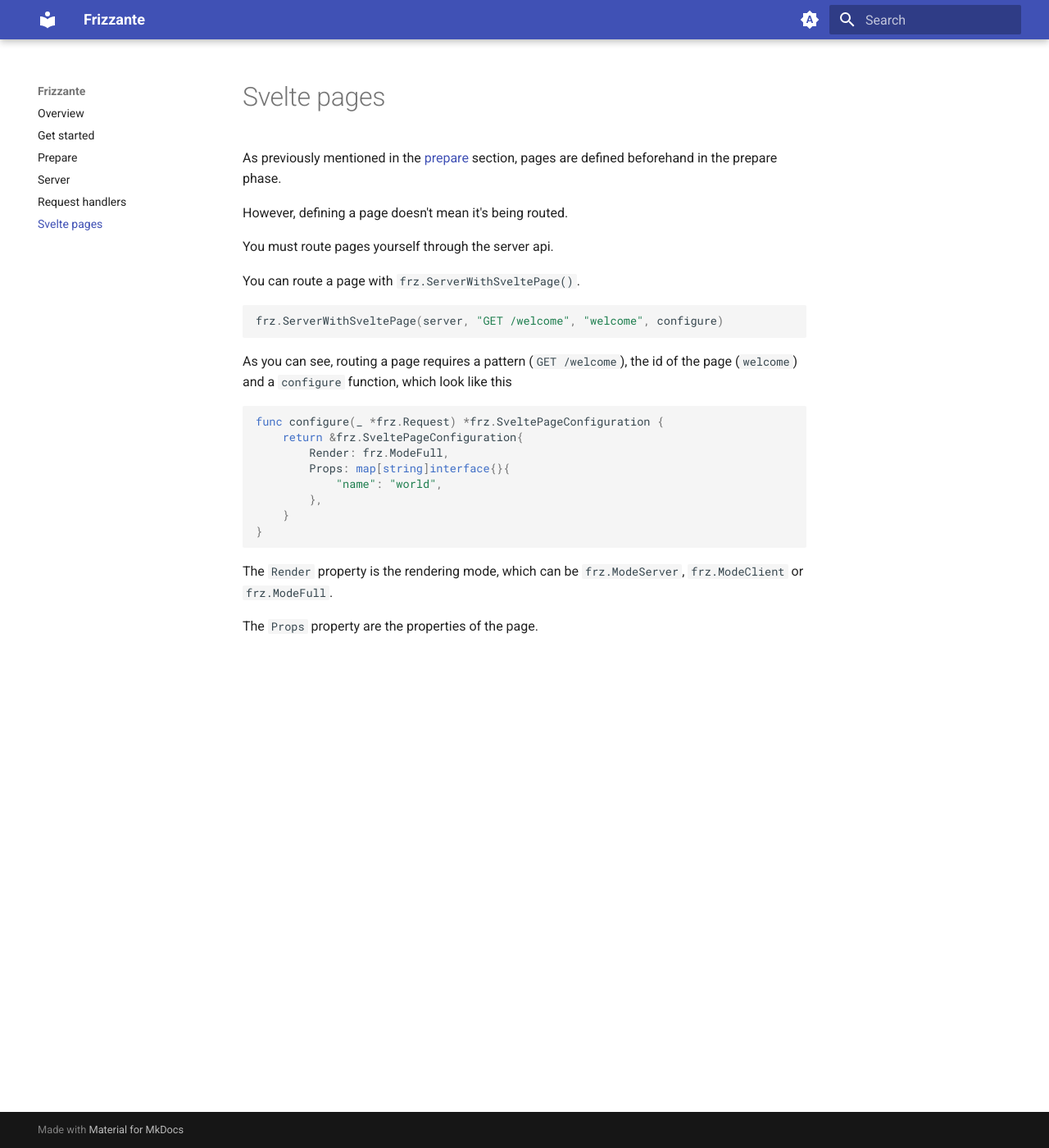
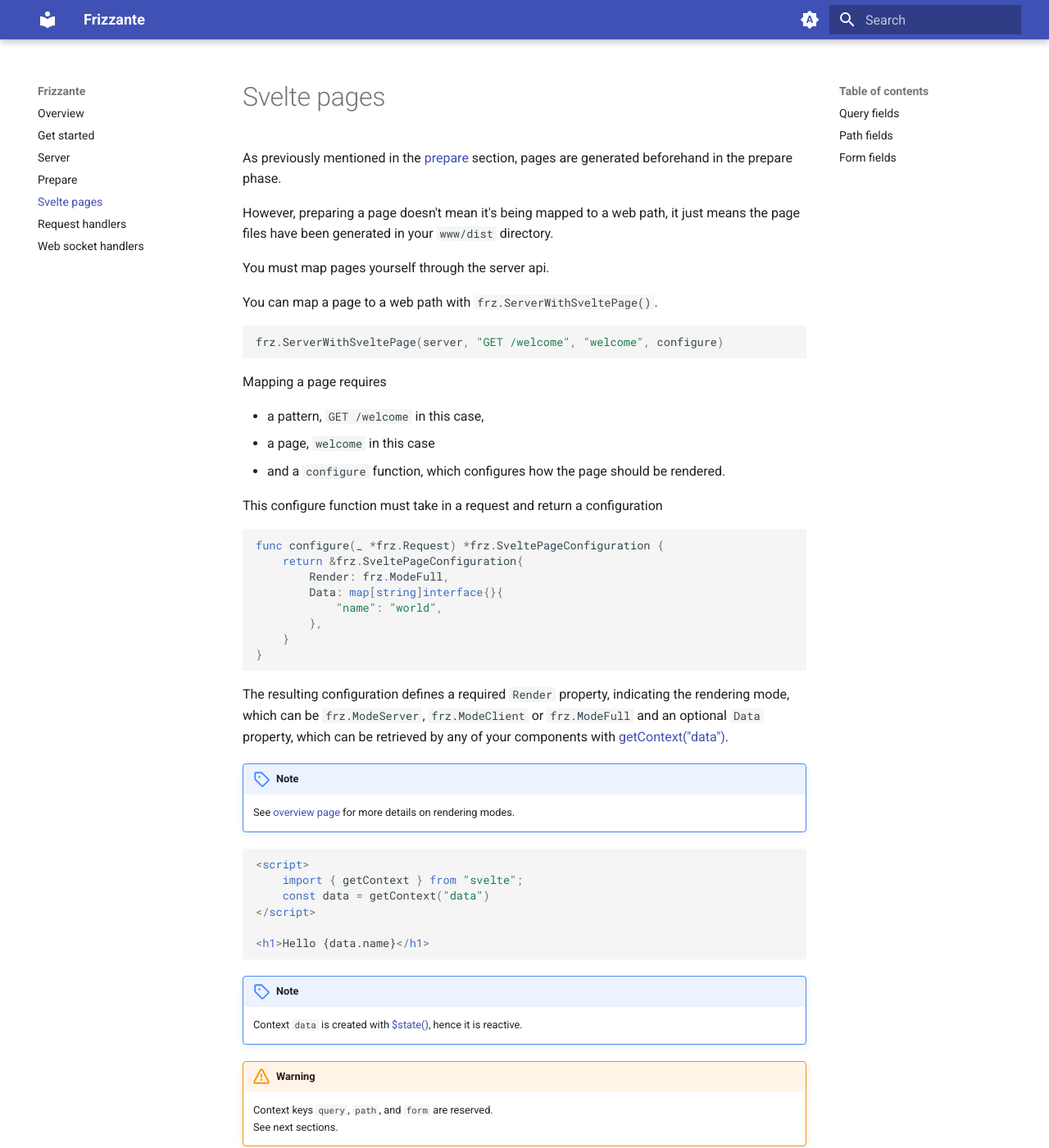
Before and after one commit to razshare/frizzante-docs, an MkDocs documentation site: the page built from docs/svelte-pages.md, in a window 1280 px wide and 1400 px high. Shown: the whole window at 82% size. Built offline with MkDocs 1.6.1 and Material for MkDocs 9.7.7, drawn with Linux system fonts in a browser that asks for light colours; some of the changed text lies outside the part shown.

Commit message:
chore(docs): adding web sockets page and improving prepare, request-handlers and svelte-pages.

````diff
--- a/docs/svelte-pages.md
+++ b/docs/svelte-pages.md
@@ -1,28 +1,106 @@
-As previously mentioned in the [prepare](./prepare.md) section, pages are defined beforehand in the prepare phase.
+As previously mentioned in the [prepare](./prepare.md) section, pages are generated beforehand in the prepare phase.
 
-However, defining a page doesn't mean it's being routed.
+However, preparing a page doesn't mean it's being mapped to a web path,
+it just means the page files have been generated in your `www/dist` directory.
 
-You must route pages yourself through the server api.
+You must map pages yourself through the server api.
 
-You can route a page with `frz.ServerWithSveltePage()`.
+You can map a page to a web path with `frz.ServerWithSveltePage()`.
 
 ```go
 frz.ServerWithSveltePage(server, "GET /welcome", "welcome", configure)
 ```
 
-As you can see, routing a page requires a pattern (`GET /welcome`), the id of the page (`welcome`) and a `configure` function, which look like this
+Mapping a page requires
+
+- a pattern, `GET /welcome` in this case,
+- a page, `welcome` in this case
+- and a `configure` function, which configures how the page should be rendered.
+
+This configure function must take in a request and return a configuration
 
 ```go
 func configure(_ *frz.Request) *frz.SveltePageConfiguration {
 	return &frz.SveltePageConfiguration{
 		Render: frz.ModeFull,
-		Props: map[string]interface{}{
+		Data: map[string]interface{}{
 			"name": "world",
 		},
 	}
 }
 ```
 
-The `Render` property is the rendering mode, which can be `frz.ModeServer`, `frz.ModeClient` or `frz.ModeFull`.
+The resulting configuration defines a required `Render` property, indicating the rendering mode,
+which can be `frz.ModeServer`, `frz.ModeClient` or `frz.ModeFull`
+and an optional `Data` property, which can be retrieved by any of your components with [getContext("data")](https://svelte.dev/docs/svelte/svelte#getContext).
 
-The `Props` property are the properties of the page.
+
+!!! note
+	See [overview page](./index.md) for more details on rendering modes.
+
+```html
+<script>
+    import { getContext } from "svelte";
+    const data = getContext("data")
+</script>
+
+<h1>Hello {data.name}</h1>
+```
+
+!!! note
+	Context `data` is created with [$state()](https://svelte.dev/docs/svelte/$state), hence it is reactive.
+
+!!! warning
+	Context keys `query`, `path`, and `form` are reserved.<br/>
+	See next sections.
+
+## Query fields
+
+Query fields are automatically injected in the context of the svelte page that's being rendered.
+
+Say, for example, that you've map your svelte page to `GET /about` and some client requests `GET/about?name=world`.
+
+You can retrieve the `name` query field with `getContext("data").query.name`.
+
+```html
+<script>
+    import { getContext } from "svelte";
+    const data = getContext("data")
+</script>
+
+<h1>Hello {data.query.name}</h1>
+```
+
+
+## Path fields
+
+Path fields are automatically injected in the context of the svelte page that's being rendered.
+
+Say, for example, that you've map your svelte page to `GET /about/{name}`.
+
+You can retrieve the `{name}` path field with `getContext("data").path.name`.
+
+
+```html
+<script>
+    import { getContext } from "svelte";
+    const data = getContext("data")
+</script>
+
+<h1>Hello {data.path.name}</h1>
+```
+
+## Form fields
+
+Form fields are automatically injected in the context of the svelte page that's being rendered.
+
+All incoming form fields are mapped into `getContext("data").form`.
+
+```html
+<script>
+    import { getContext } from "svelte";
+    const data = getContext("data")
+</script>
+
+<h1>Hello {data.form.name}</h1>
+```
--- a/mkdocs.yml
+++ b/mkdocs.yml
@@ -40,7 +40,8 @@
 nav:
   - Overview: index.md
   - Get started: get-started.md
+  - Server: server.md
   - Prepare: prepare.md
-  - Server: server.md
+  - Svelte pages: svelte-pages.md
   - Request handlers: request-handlers.md
-  - Svelte pages: svelte-pages.md
+  - Web socket handlers: web-socket-handlers.md
````
Also changed, not shown: docs/prepare.md (+13 -13 lines), docs/request-handlers.md (+13 -15 lines), docs/web-socket-handlers.md (added, +52 -0 lines).
